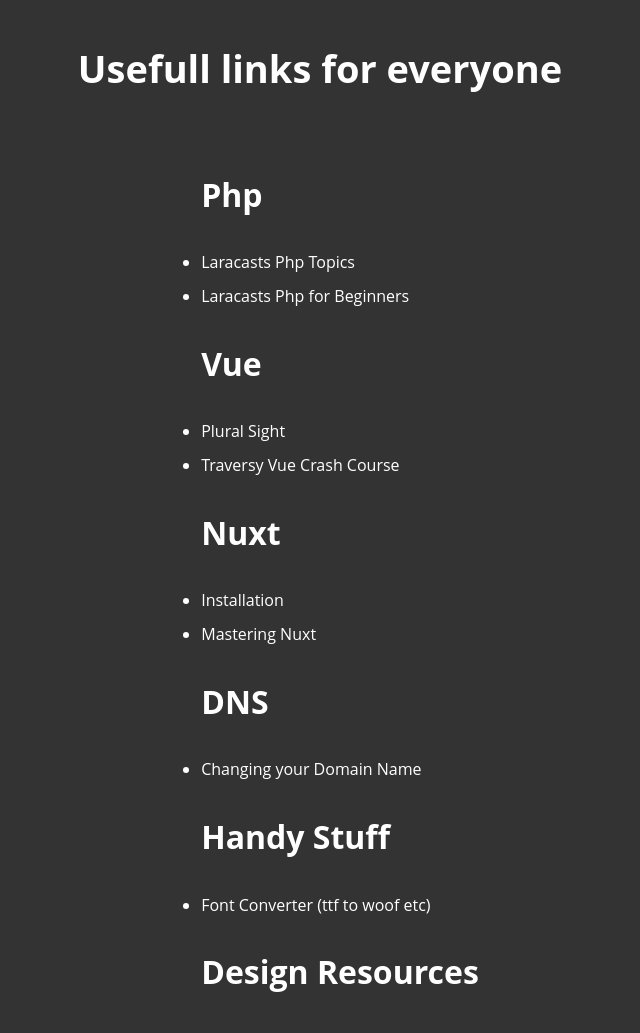
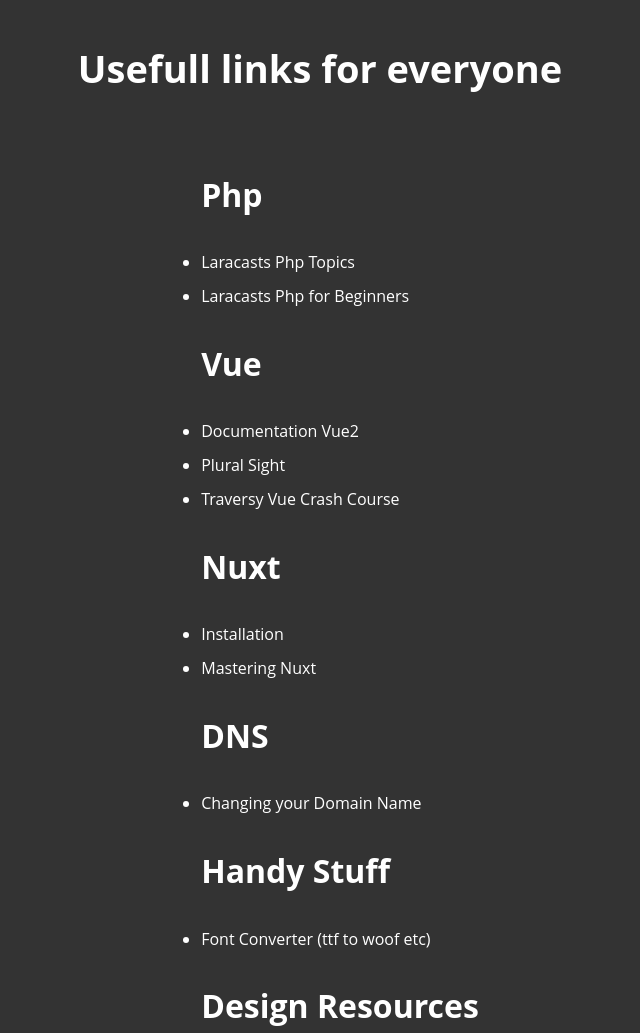
Before and after one commit to frbaumgratz/usefull-links, a website: page index.html in a window 1280 px wide. Shown: the top 1033 px of the page, without its empty margins (320-960 px from the left). Drawn offline with Linux system fonts and the light colour scheme.

Commit message:
adding vue2 docs

```diff
--- a/index.html
+++ b/index.html
@@ -46,6 +46,14 @@
 
         <!-- VUE -->
         <h2 class="usefull-links_topic-title">Vue</h2>
+        <li class="links">
+          <a
+            class="link-3"
+            href="https://v2.vuejs.org/v2/guide/"
+            target="_blank"
+            >Documentation Vue2</a
+          >
+        </li>
         <li class="links">
           <a
             class="link-3"
```
